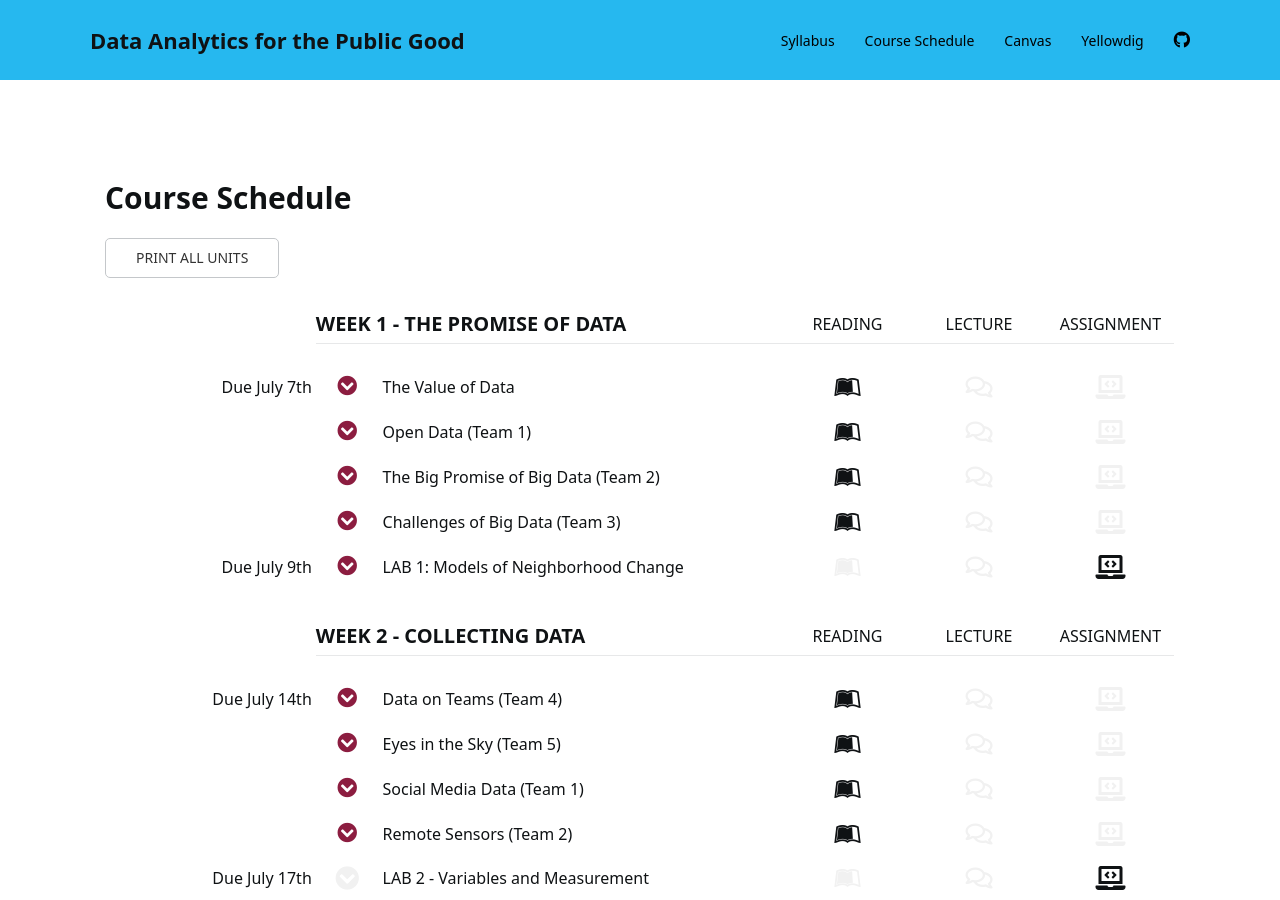
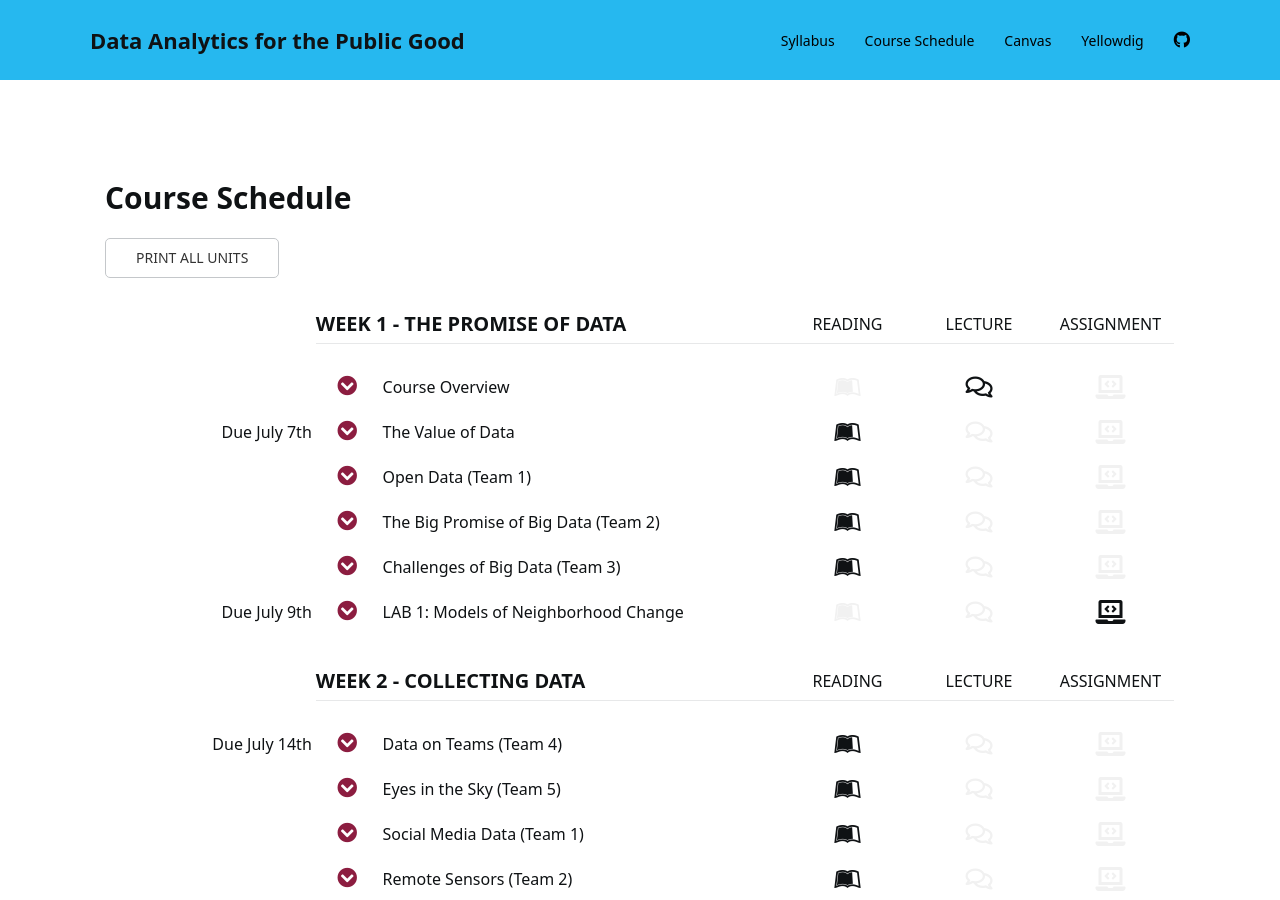
Before and after one commit to DS4PS/course-asu-paf-586-summer-2019, a Jekyll site: the page built from schedule.md, in a window 1280 px wide and 900 px high. Built offline with Jekyll 4.4.1, drawn with Linux system fonts in a browser that asks for light colours; nearby versions of some CDN libraries; a style sheet for code colours, icons or effects is not loaded.

Commit message:
Update schedule.md

```diff
--- a/schedule.md
+++ b/schedule.md
@@ -24,18 +24,7 @@
 ** Week 1 - The Promise of Data
 
 
-*** { @unit = "Due July 7th", @title = "The Value of Data", @reading, @foldout }
-
-
-# The Value of Data
-
-* [The Age of Big Data: New York Times](https://www.nytimes.com/2012/02/12/sunday-review/big-datas-impact-in-the-world.html)
-* Lewis, M. (2018). The Fifth Risk. WW Norton & Company. **CH5: all the president’s data pp 179-188** [ [PDF](https://github.com/DS4PS/paf-586-summer-2019/raw/master/Reading/fifth-risk-CH5-all-the-presidents-data.pdf) ]
-
-How much did Friedberg pay for the NOAA weather data? How much did his company sell for? What is the economic value of government data?
-
-<br>
-<br>
+*** { @unit = "", @title = "Course Overview", @lecture, @foldout }
 
 ## KEY COURSE THEMES
 
```
Also changed, not shown: other parts of schedule.md (+13 -0 lines).
